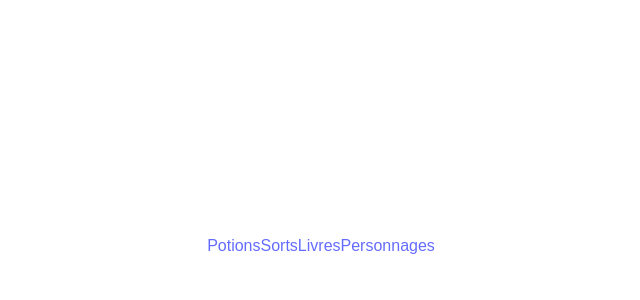
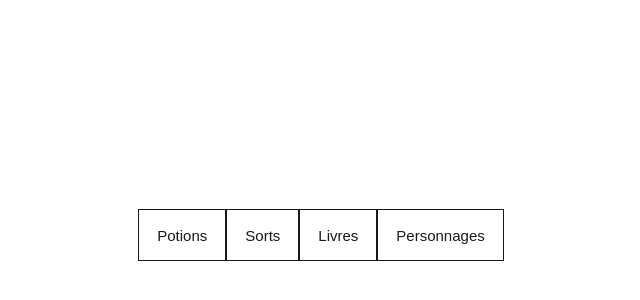
Before and after one commit to Aym-FX/Encyclopedie_HP, a Vue app in the folder Encyclopedie_HP/: page / in a window 1280 px wide. Shown: the part 236-536 px from the top of the page, without its empty margins (319-959 px from the left). Built offline with nearby package versions, Linux system fonts and the light colour scheme; the HTML template or start-up script is replaced by a standard one.

Commit message:
debut css

```diff
--- a/Encyclopedie_HP/src/components/Accueil.vue
+++ b/Encyclopedie_HP/src/components/Accueil.vue
@@ -3,10 +3,10 @@
         <h1>Bienvenue dans l'encyclopédie de Harry Potter</h1>
         <p>Explorez l'univers de Harry Potter à travers des potions, des sorts, des livres et des personnages.</p>
         <div class="links">
-            <router-link to="/potion">Potions</router-link>
-            <router-link to="/spell">Sorts</router-link>
-            <router-link to="/book">Livres</router-link>
-            <router-link to="/character">Personnages</router-link>
+            <router-link class="button-categories" to="/potion"><span>Potions</span><span>Potions</span></router-link>
+            <router-link class="button-categories" to="/spell"><span>Sorts</span><span>Sorts</span></router-link>
+            <router-link class="button-categories" to="/book"><span>Livres</span><span>Livres</span></router-link>
+            <router-link class="button-categories" to="/character"><span>Personnages</span><span>Personnages</span></router-link>
         </div>
     </div>
 </template>
@@ -18,5 +18,75 @@ export default {
 </script>
 
 <style scoped>
+.home{
+    text-align: center;
+    margin-top: 20px;
+}
 
+.links{
+    margin: 20px;
+}
+
+.button-categories {
+    position: relative;
+    overflow: hidden;
+    border: 1px solid #18181a;
+    color: #18181a;
+    display: inline-block;
+    font-size: 15px;
+    line-height: 15px;
+    padding: 18px 18px 17px;
+    text-decoration: none;
+    cursor: pointer;
+    background: #fff;
+    user-select: none;
+    -webkit-user-select: none;
+    touch-action: manipulation;
+}
+
+.button-categories span:first-child {
+    position: relative;
+    transition: color 600ms cubic-bezier(0.48, 0, 0.12, 1);
+    z-index: 10;
+}
+
+.button-categories span:last-child {
+    color: white;
+    display: block;
+    position: absolute;
+    bottom: 0;
+    transition: all 500ms cubic-bezier(0.48, 0, 0.12, 1);
+    z-index: 100;
+    opacity: 0;
+    top: 50%;
+    left: 50%;
+    transform: translateY(225%) translateX(-50%);
+    height: 14px;
+    line-height: 13px;
+}
+
+.button-categories:after {
+    content: "";
+    position: absolute;
+    bottom: -50%;
+    left: 0;
+    width: 100%;
+    height: 100%;
+    background-color: black;
+    transform-origin: bottom center;
+    transition: transform 600ms cubic-bezier(0.48, 0, 0.12, 1);
+    transform: skewY(9.3deg) scaleY(0);
+    z-index: 50;
+}
+
+.button-categories:hover:after {
+    transform-origin: bottom center;
+    transform: skewY(9.3deg) scaleY(2);
+}
+
+.button-categories:hover span:last-child {
+    transform: translateX(-50%) translateY(-100%);
+    opacity: 1;
+    transition: all 900ms cubic-bezier(0.48, 0, 0.12, 1);
+}
 </style>
```
